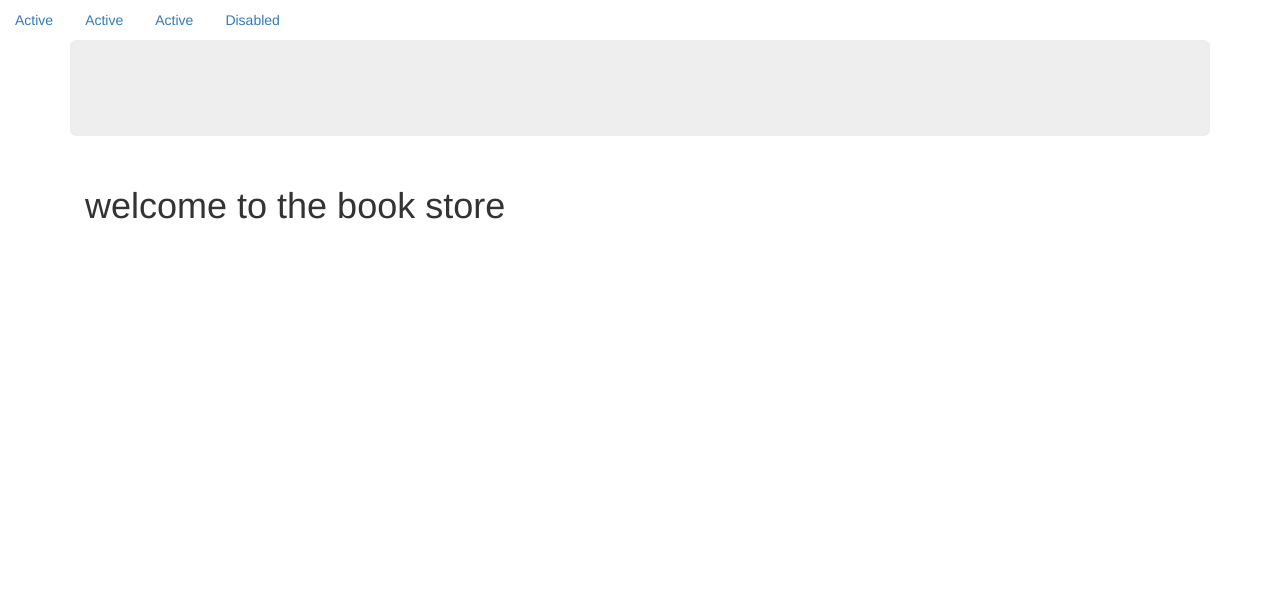
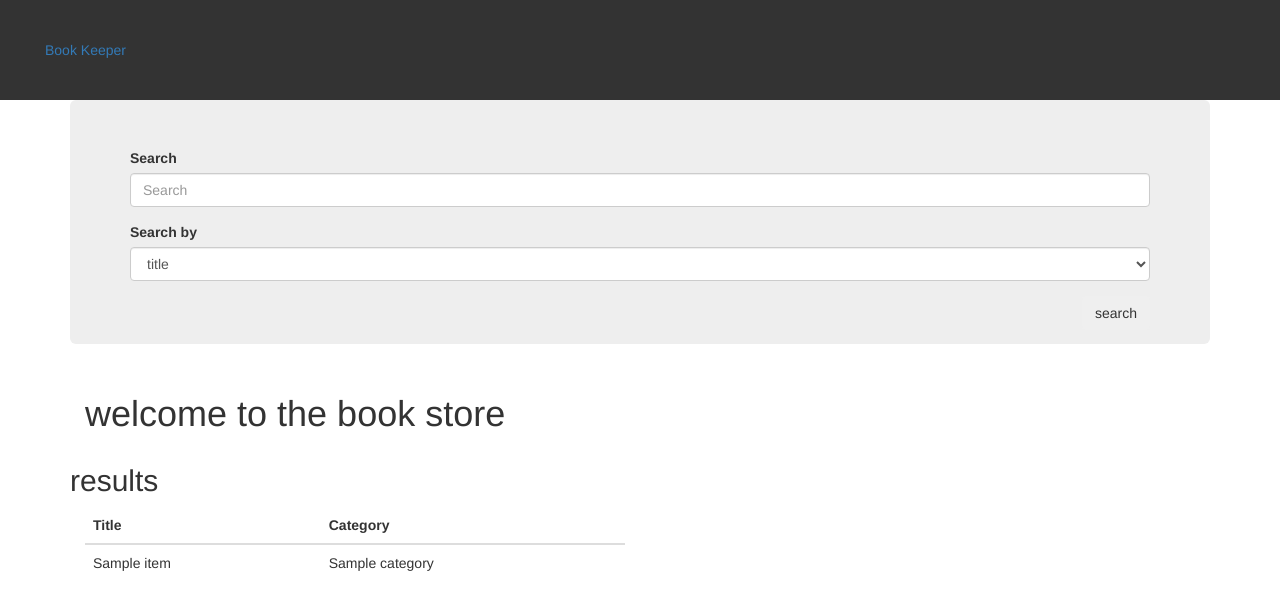
Before and after one commit to amwaleh/Bookkeeper, a Django app: template library/templates/index.html in a window 1280 px wide. Shown: the top 610 px of the page. Run offline with Django 3.2, Linux system fonts and the light colour scheme; tables that the repository leaves empty hold one stand-in row (values such as "Sample post"); the template is opened without the code that fills it: values that come from a table or form of the project are taken from there, most other values are stand-ins (such as "Sample title", 1, 10 or a date in 2020); parts of the project's set-up code (start-up, migrations or seed data) failed here and were passed over; some libraries are stand-ins or nearby versions.

Commit message:
Add Search View

```diff
--- a/bookkeeper/settings.py
+++ b/bookkeeper/settings.py
@@ -79,7 +79,7 @@ WSGI_APPLICATION = 'bookkeeper.wsgi.application'
 DATABASES = {
     'default': {
         'ENGINE': 'django.db.backends.sqlite3',
-        'NAME': os.path.join(BASE_DIR, 'db.sqlite3'),
+        'NAME': os.path.join(BASE_DIR, 'lib.sqlite3'),
     }
 }
 
--- a/library/form.py
+++ b/library/form.py
@@ -0,0 +1,10 @@
+from django import forms
+
+
+class SearchForm(forms.Form):
+    '''
+    Handles the search query
+    '''
+    CHOICES=[('title','title'), ('category','category')]
+    search = forms.CharField(max_length=32)
+    filter = forms.ChoiceField(label="Search by",choices=CHOICES)
--- a/library/models.py
+++ b/library/models.py
@@ -13,9 +13,9 @@ class Categories(Timemixin):
     '''
     name = models.CharField(max_length=32)
 
-    def get_absolute_url(self):
-    # Redirect to route on sucess
-        pass
+    def __str__(self):
+        return "{}".format(self.name)
+
 
 class Books(Timemixin):
     '''
--- a/library/templates/index.html
+++ b/library/templates/index.html
@@ -6,5 +6,28 @@
 <H1> welcome to the book store </H1>
 
 </div>
+    <h2>results</h2>
+
+    <div class="col-lg-6">
+
+
+    <table class="table table-stripped">
+    	<thead>
+    		<tr>
+    			<th>Title </th>
+    			<th>Category</th>
+    		</tr>
+    	</thead>
+    	<tbody>
+        {% for item in results %}
+    		<tr>
+    			<td>{{ item.title }}</td>
+    			<td>{{ item.category }}</td>
+    		</tr>
+        {% endfor %}
+    	</tbody>
+    </table>
+
+    </div>
 
 {% endblock content  %}
--- a/library/templates/partials/base.html
+++ b/library/templates/partials/base.html
@@ -10,25 +10,21 @@
 	<title>Document</title>
 </head>
 <body>
-        <ul class="nav nav-pills nav-dark">
+<div style="background-color:#333;padding:30px">
+        <ul class="nav nav-pills  style="background-color:#333">
 			<li class="nav-item">
-				<a href="#" class="nav-link active">Active</a>
+				<a href="#" class="nav-link active"> Book Keeper</a>
 			</li>
-			<li class="nav-item">
-				<a href="#" class="nav-link">Active</a>
-			</li>
-			<li class="nav-item">
-				<a href="#" class="nav-link">Active</a>
-			</li>
-			<li class="nav-item">
-				<a href="#" class="nav-link disabled">Disabled</a>
-			</li>
+
 		</ul>
+</div>
 <div class="container">
 <div class="jumbotron">
-<form action="">
+<form action="{% url 'library:search' %}">
+	{% csrf_token %}
+	{% bootstrap_form search_form %}
 
-	<!-- search form  -->
+    {% bootstrap_button button_type="submit" content="search" button_class="pull-right primary" icon="search" %}
 </form>
 
 </div>
--- a/library/urls.py
+++ b/library/urls.py
@@ -3,5 +3,6 @@ from . import views
 
 
 urlpatterns=[
-    url(r'',views.Home.as_view(), name="index")
+    url(r'^$',views.HomeView.as_view(), name='index'),
+    url(r'search/$',views.SearchView.as_view(),name='search')
 ]
```
Also changed, not shown: library/test/test_view.py (+32 -1 lines), library/views.py (+26 -2 lines).
